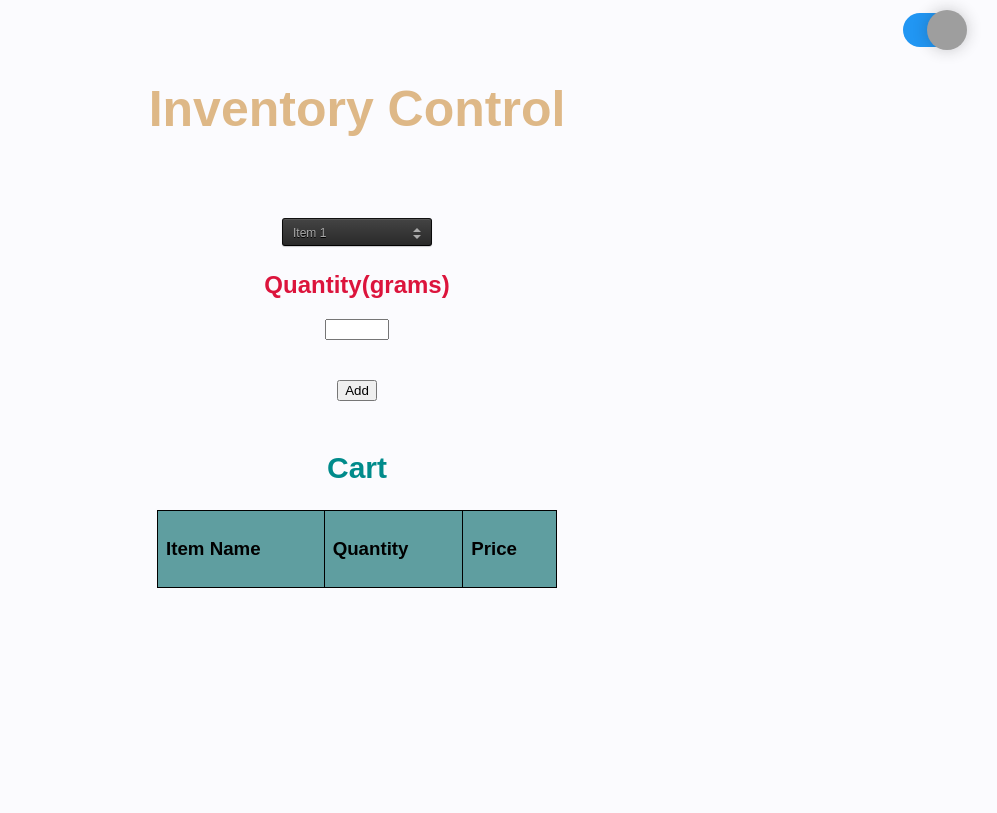
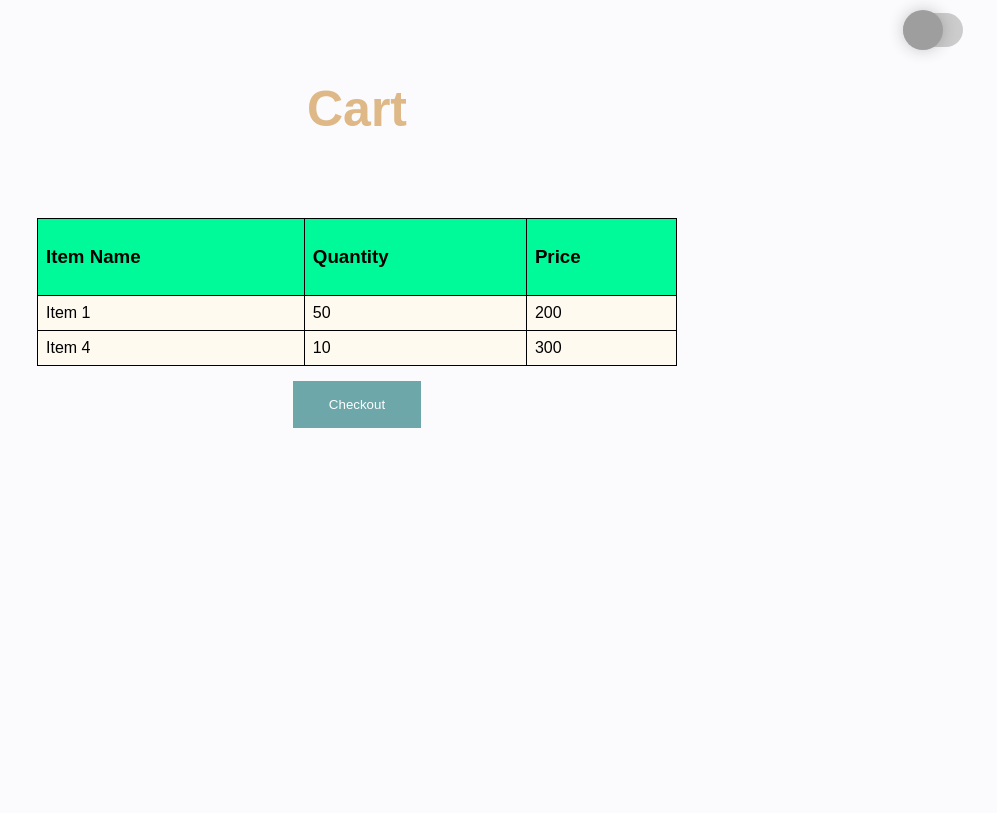
Before and after one commit to khyati18/Inventory-Control, a PHP site: page /Cart.php in a window 1280 px wide. Shown: the whole page, without its empty margins (283-1280 px from the left). Run offline with PHP 8.4, Linux system fonts and the light colour scheme; lists and menus that the app fills with data are empty; grey boxes are pictures that could not be loaded.

Commit message:
Complete UI changes

```diff
--- a/Cart.php
+++ b/Cart.php
@@ -17,42 +17,20 @@
         </label>
   </div>
   <div class="heading">
-    <h1>Inventory Control</h1>
+    <h1>Cart</h1>
   </div>
 
   <section class="container2">
-    <div class="dropdown" id="color">
-      <select name="one" class="dropdown-select">
-        <option value="1">Item 1</option>
-        <option value="2">Item 2</option>
-        <option value="3">Item 3</option>
-        <option value="4">Item 4</option>
-        <option value="5">Item 5</option>
-        <option value="6">Item 6</option>
-        <option value="7">Item 7</option>
-        <option value="8">Item 8</option>
-        <option value="9">Item 9</option>
-        <option value="10">Item 10</option>
-      </select>
-    </div>
 
-    <div style="margin-top: 25px">
-      <label for="quantity" style="color: crimson;">
-        <h1>Quantity(grams)</h1></label>
-      <input type="number" id="quantity" min="1" max="500">
-    </div>
 
-    <button style="margin-top: 40px">Add</button>
-
-    <div style="margin-top: 50px"x>
-      <h1 style="color: darkcyan; font-size: 30px;">Cart</h1>
-      <table style="text-align: center; width: 100%; color: goldenrod;">
+    <div style="margin-top: 50px">
+      <table style="text-align: center; width: 100%; color: steelgray;">
         <tr>
           <th><h3>Item Name</h3></th>
           <th><h3>Quantity</h3></th>
           <th><h3>Price</h3></th>
         </tr>
-        <!-- <tr>
+        <tr>
           <td>Item 1</td>
           <td>50</td>
           <td>200</td>
@@ -61,9 +39,13 @@
           <td>Item 4</td>
           <td>10</td>
           <td>300</td>
-        </tr> -->
+        </tr>
       </table>
     </div>
+
+    <button type="submit" class="checkoutbtn" name="checkout">
+        Checkout
+    </button>
   </section>
 
   <script src="./js/script.js"></script>
--- a/css/styles.css
+++ b/css/styles.css
@@ -108,147 +108,10 @@
 
 .container2 {
   margin: 80px auto;
-  width: 400px;
+  width: 50%;
   text-align: center;
 }
 
-.container2 > .dropdown {
-  margin: 0 20px;
-  vertical-align: top;
-}
-
-.dropdown {
-  display: inline-block;
-  position: relative;
-  overflow: hidden;
-  height: 28px;
-  width: 150px;
-  background: #f2f2f2;
-  border: 1px solid;
-  border-color: white #f7f7f7 whitesmoke;
-  border-radius: 3px;
-  background-image: -webkit-linear-gradient(top, transparent, rgba(0, 0, 0, 0.06));
-  background-image: -moz-linear-gradient(top, transparent, rgba(0, 0, 0, 0.06));
-  background-image: -o-linear-gradient(top, transparent, rgba(0, 0, 0, 0.06));
-  background-image: linear-gradient(to bottom, transparent, rgba(0, 0, 0, 0.06));
-  -webkit-box-shadow: 0 1px 1px rgba(0, 0, 0, 0.08);
-  box-shadow: 0 1px 1px rgba(0, 0, 0, 0.08);
-}
-
-.dropdown:before, .dropdown:after {
-  content: '';
-  position: absolute;
-  z-index: 2;
-  top: 9px;
-  right: 10px;
-  width: 0;
-  height: 0;
-  border: 4px dashed;
-  border-color: #888888 transparent;
-  pointer-events: none;
-}
-
-.dropdown:before {
-  border-bottom-style: solid;
-  border-top: none;
-}
-
-.dropdown:after {
-  margin-top: 7px;
-  border-top-style: solid;
-  border-bottom: none;
-}
-
-.dropdown-select {
-  position: relative;
-  width: 130%;
-  margin: 0;
-  padding: 6px 8px 6px 10px;
-  height: 28px;
-  line-height: 14px;
-  font-size: 12px;
-  color: #62717a;
-  text-shadow: 0 1px white;
-  background: #f2f2f2; /* Fallback for IE 8 */
-  background: rgba(0, 0, 0, 0) !important; /* "transparent" doesn't work with Opera */
-  border: 0;
-  border-radius: 0;
-  -webkit-appearance: none;
-}
-
-.dropdown-select:focus {
-  z-index: 3;
-  width: 100%;
-  color: #394349;
-  outline: 2px solid #49aff2;
-  outline: 2px solid -webkit-focus-ring-color;
-  outline-offset: -2px;
-}
-
-.dropdown-select > option {
-  margin: 3px;
-  padding: 6px 8px;
-  text-shadow: none;
-  background: #f2f2f2;
-  border-radius: 3px;
-  cursor: pointer;
-}
-
-/* Fix for IE 8 putting the arrows behind the select element. */
-
-.lt-ie9 .dropdown {
-  z-index: 1;
-}
-
-.lt-ie9 .dropdown-select {
-  z-index: -1;
-}
-
-.lt-ie9 .dropdown-select:focus {
-  z-index: 3;
-}
-
-/* Dirty fix for Firefox adding padding where it shouldn't. */
-
-@-moz-document url-prefix() {
-  .dropdown-select {
-    padding-left: 6px;
-  }
-}
-
-.dropdown-dark {
-  background: #444;
-  border-color: #111111 #0a0a0a black;
-  background-image: -webkit-linear-gradient(top, transparent, rgba(0, 0, 0, 0.4));
-  background-image: -moz-linear-gradient(top, transparent, rgba(0, 0, 0, 0.4));
-  background-image: -o-linear-gradient(top, transparent, rgba(0, 0, 0, 0.4));
-  background-image: linear-gradient(to bottom, transparent, rgba(0, 0, 0, 0.4));
-  -webkit-box-shadow: inset 0 1px rgba(255, 255, 255, 0.1), 0 1px 1px rgba(0, 0, 0, 0.2);
-  box-shadow: inset 0 1px rgba(255, 255, 255, 0.1), 0 1px 1px rgba(0, 0, 0, 0.2);
-}
-
-.dropdown-dark:before {
-  border-bottom-color: #aaa;
-}
-
-.dropdown-dark:after {
-  border-top-color: #aaa;
-}
-
-.dropdown-dark .dropdown-select {
-  color: #aaa;
-  text-shadow: 0 1px black;
-  background: #444;  /* Fallback for IE 8 */
-}
-
-.dropdown-dark .dropdown-select:focus {
-  color: #ccc;
-}
-
-.dropdown-dark .dropdown-select > option {
-  background: #444;
-  text-shadow: 0 1px rgba(0, 0, 0, 0.4);
-}
 
 .input {
     margin: 5px;
@@ -271,7 +134,8 @@
 
 /* Add padding to containers */
 .container-main {
-  margin: 200px;
+  margin: 10%;
+  margin-top: 2%;
   padding: 16px;
   background-color: white;
 }
@@ -331,12 +195,13 @@
   padding-top: 12px;
   padding-bottom: 12px;
   text-align: center;
-  background-color: cadetblue;
+  background-color: mediumspringgreen;
   color: black;
 }
 table {
 font-family: arial, sans-serif;
 border-collapse: collapse;
+background-color: floralwhite;
 margin-left: auto;
 margin-right: auto;
 width: 80%;
@@ -360,7 +225,7 @@
 text-decoration: none;
 display: inline-block;
 font-size: 16px;
-margin: 4px 2px;
+margin: 20px 2px;
 transition-duration: 0.4s;
 cursor: pointer;
 }
@@ -369,3 +234,18 @@
 background-color: #008CBA;
 color: white;
 }
+
+.checkoutbtn {
+  background-color: cadetblue;
+  color: white;
+  padding: 16px 20px;
+  margin: 15px 0;
+  border: none;
+  cursor: pointer;
+  width: 20%;
+  opacity: 0.9;
+}
+
+.checkoutbtn:hover {
+  opacity: 1;
+}
--- a/index.html
+++ b/index.html
@@ -1,6 +1,7 @@
 <!DOCTYPE html>
 <html>
 <head>
+    <title>Login</title>
 <meta name="viewport" content="width=device-width, initial-scale=1">
 <link rel="stylesheet" href="./css/styles.css" type="text/css">
 </head>
```
